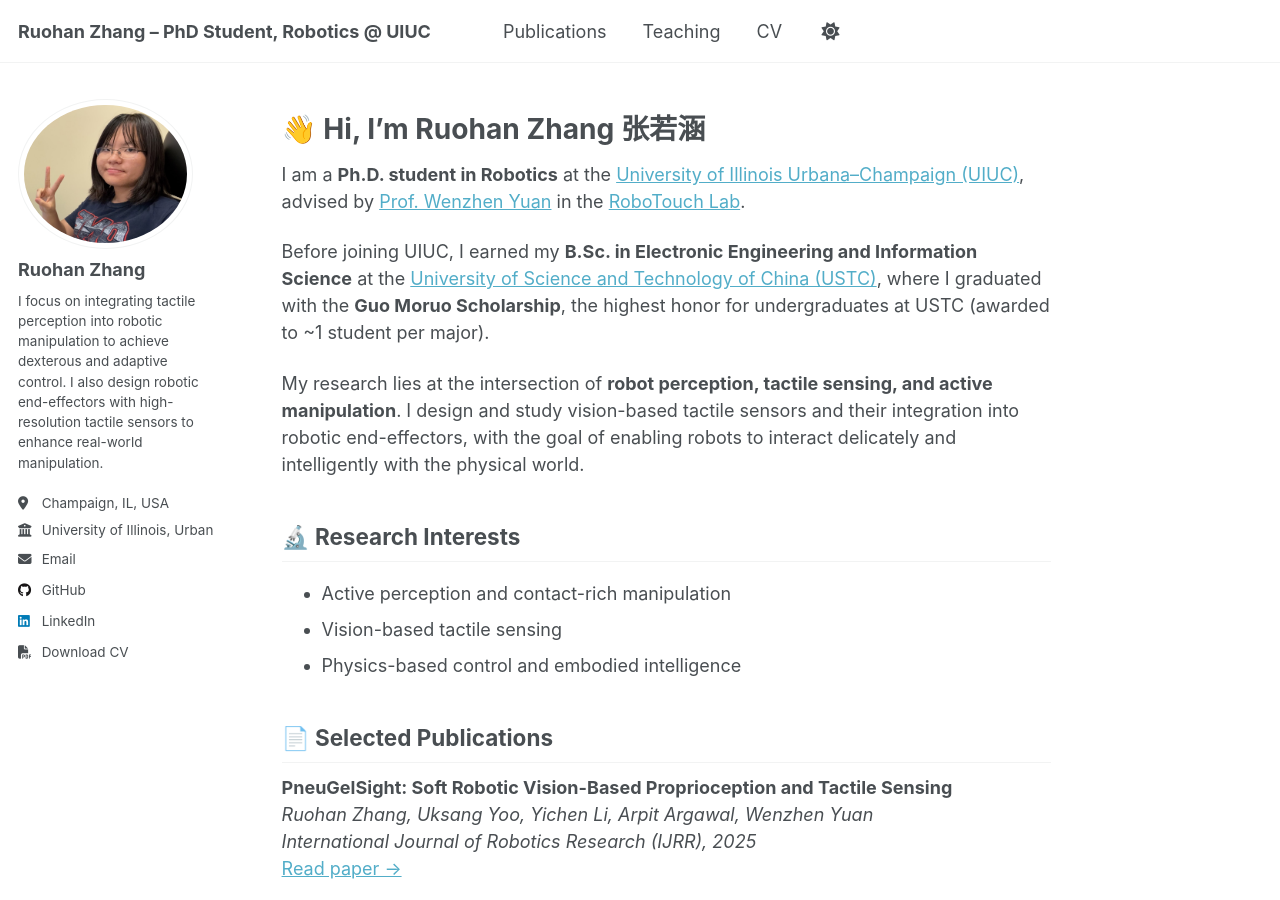
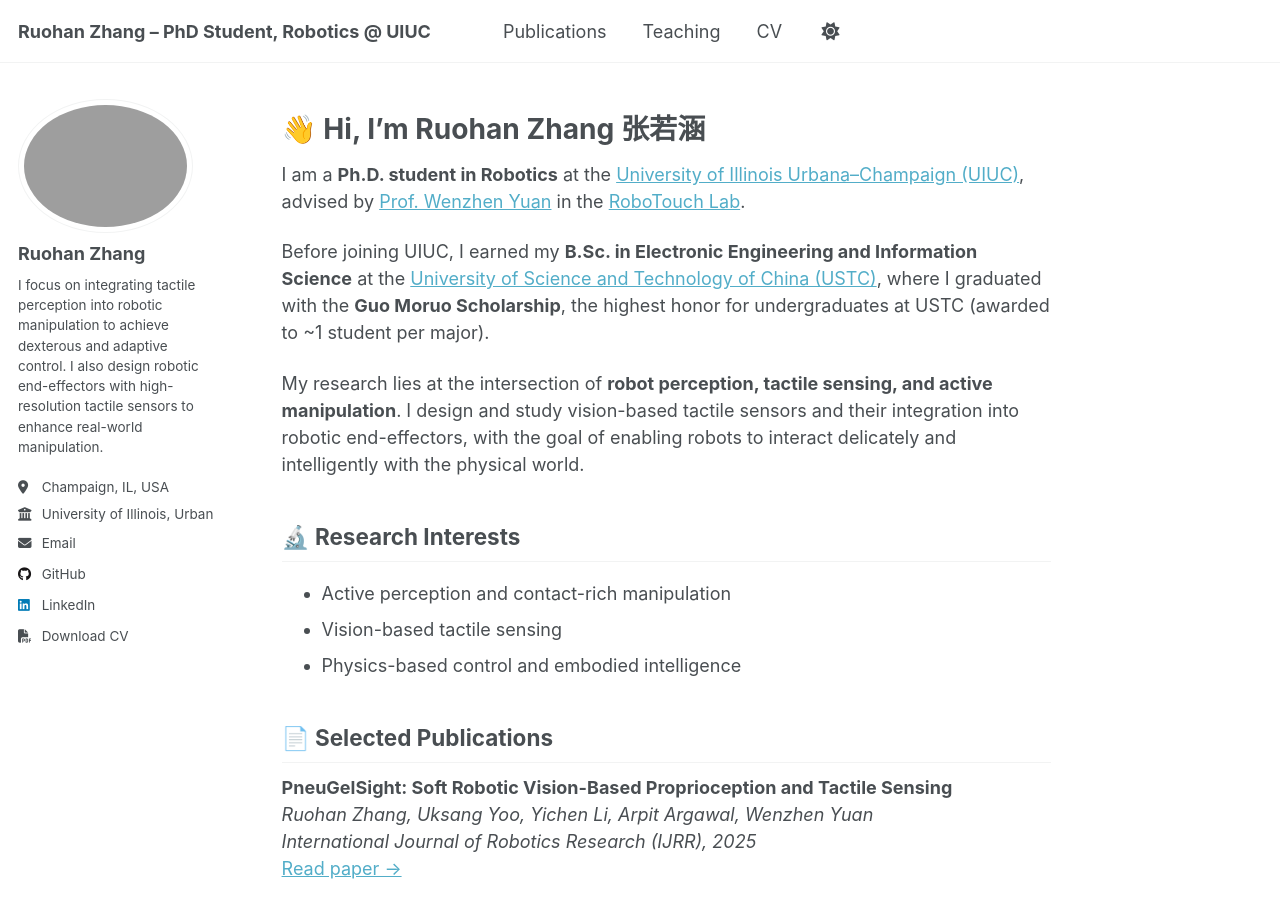
Before and after one commit to rhzhang-ustc/rhzhang-ustc.github.io, a Jekyll site: the page built from _pages/about.md, in a window 1280 px wide and 900 px high. Built offline with Jekyll 4.4.1, drawn with Linux system fonts in a browser that asks for light colours; a script that is not in the unit is left out.

Commit message:
update personal image

```diff
--- a/_config.yml
+++ b/_config.yml
@@ -29,7 +29,7 @@ repository     : "rhzhang-ustc/rhzhang-ustc.github.io"
 author:
   # Biographic information
   # avatar           : "profile.png"
-  avatar           : "working_late_full.jpg"
+  avatar           : "formal.jpg"
   name             : "Ruohan Zhang"
   pronouns         : # example: "she/her"
   bio              : "I focus on integrating tactile perception into robotic manipulation to achieve dexterous and adaptive control. I also design robotic end-effectors with high-resolution tactile sensors to enhance real-world manipulation. "
```
Also changed, not shown: 1 other file.
